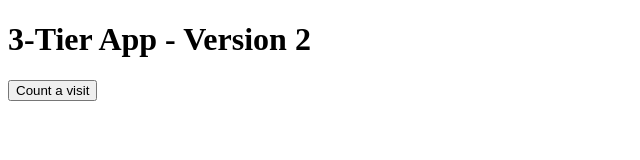
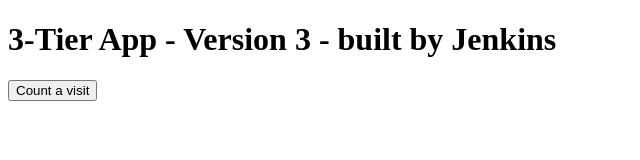
Before and after one commit to asmasaher125/threetier, a plain HTML site: page frontend/index.html in a window 1280 px wide. Shown: the whole page, without its empty margins (0-640 px from the left). Drawn offline with Linux system fonts and the light colour scheme.

Commit message:
update frontend to version 3

```diff
--- a/frontend/index.html
+++ b/frontend/index.html
@@ -1,7 +1,7 @@
 <!DOCTYPE html>
 <html>
 <body>
-  <h1>3-Tier App - Version 2</h1>
+  <h1>3-Tier App - Version 3 - built by Jenkins</h1>
   <button onclick="visit()">Count a visit</button>
   <p id="out"></p>
   <script>
```
